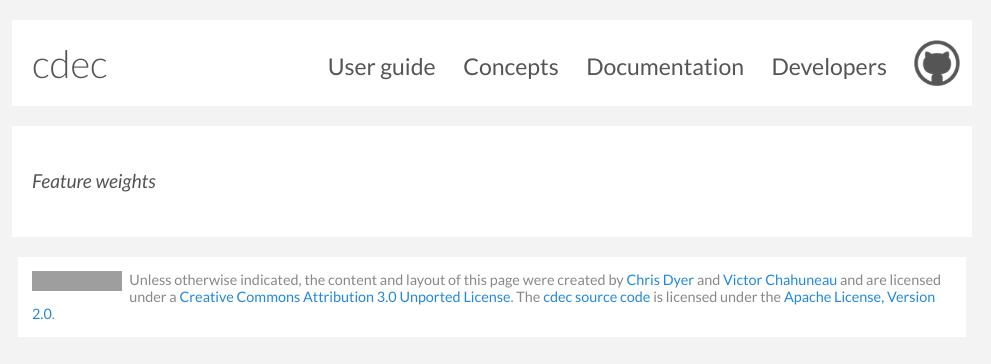
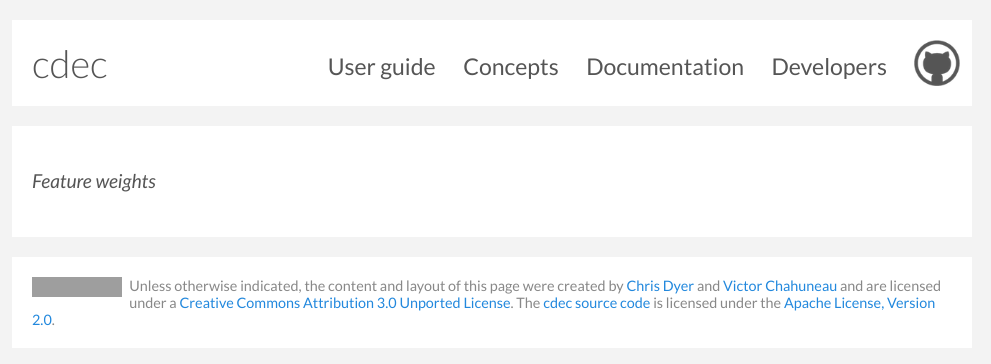
Before and after one commit to cdec/cdec.github.com, a Jekyll site: the page built from concepts/weights.md, in a window 1280 px wide. Shown: the top 364 px of the page, without its empty margins (148-1139 px from the left). Built offline with Jekyll 4.4.1, drawn with Linux system fonts in a browser that asks for light colours; some web fonts are replaced; Markdown is read by kramdown in place of the engine named in the settings; grey boxes are pictures that could not be loaded.

Commit message:
Fix footers

```diff
--- a/_includes/footer.html
+++ b/_includes/footer.html
@@ -1,12 +1,12 @@
 <script type="text/javascript" src="http://cdn.mathjax.org/mathjax/latest/MathJax.js?config=TeX-AMS-MML_SVG"></script>
 
-<div class="footer">
+<footer id="license">
   <a rel="license" href="http://creativecommons.org/licenses/by/3.0/">
     <img alt="Creative Commons License" src="http://i.creativecommons.org/l/by/3.0/88x31.png" />
   </a>
       Unless otherwise indicated, the content and layout of this page were created by
       <span xmlns:cc="http://creativecommons.org/ns#" property="cc:attributionName"><a href="http://www.cs.cmu.edu/~cdyer">Chris Dyer</a> and <a href="http://victor.chahuneau.fr">Victor Chahuneau</a></span> and are licensed under a <a rel="license" href="http://creativecommons.org/licenses/by/3.0/">Creative Commons Attribution 3.0 Unported License</a>. The <a href="http://github.com/redpony/cdec">cdec source code</a> is licensed under the <a href="http://www.apache.org/licenses/LICENSE-2.0.html">Apache License, Version 2.0</a>.
-</div>
+</footer>
 
 </body>
 </html>
--- a/css/style.css
+++ b/css/style.css
@@ -4,12 +4,6 @@
     font: normal 120% Lato, sans-serif;
     margin: 0;
     color: #555;
-}
-
-.footer {
-  font-size: 75%;
-  color: #888;
-  padding: 1em;
 }
 
 body > * {
@@ -87,6 +81,21 @@
     line-height: 1.7em;
 }
 
+footer#logos {
+    text-align:center;
+    padding:0 20px;
+}
+
+footer#license {
+    font-size: 75%;
+    color: #888;
+}
+
+#license img {
+    float:left;
+    margin-right: 0.5em;
+}
+
 #MathJax_Message {
     display: none;
 }
@@ -112,8 +121,3 @@
     border: 1px solid #555;
     padding: 0.5em;
 }
-
-.footer img {
-    float:left;
-    margin-right: 0.5em;
-}
--- a/index.html
+++ b/index.html
@@ -45,6 +45,6 @@
 <h2>Acknowledgements</h2>
 <p>cdec was developed and is supported in part by grants from DARPA, the National Science Foundation, and the US Army Research Office.</p>
 </section>
-<footer style="text-align:center; padding:0 20px">
+<footer id="logos">
 <img src="{{site.baseurl}}/img/logos.png" alt="logos"/>
 </footer>
```
